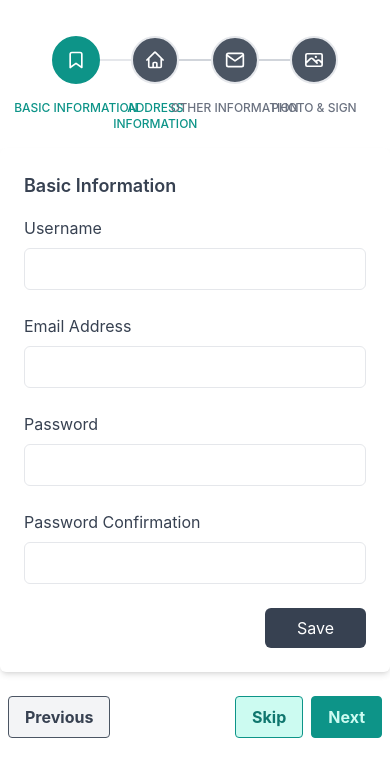
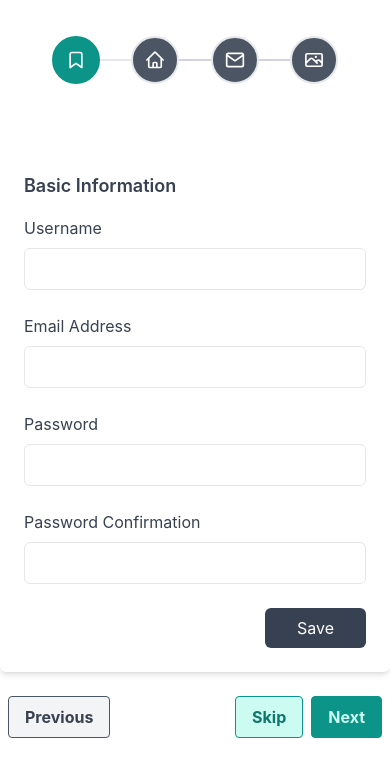
Before and after one commit to Fintex-Nepal/frontend, a React (Create React App) app: page /test in a window 390 px wide. Shown: the top 776 px of the page. Built offline with nearby package versions, Linux system fonts and the light colour scheme.

Commit message:
KYM added

```diff
--- a/src/pages/Admin/UserRegestration/KYM/KnowYourMember.jsx
+++ b/src/pages/Admin/UserRegestration/KYM/KnowYourMember.jsx
@@ -24,7 +24,7 @@ const KnowYourMember = () => {
                                     <path d="M19 21l-7-5-7 5V5a2 2 0 0 1 2-2h10a2 2 0 0 1 2 2z"></path>
                                 </svg>
                             </div>
-                            <div class="absolute top-0 -ml-10 text-center mt-16 w-32 text-xs font-medium uppercase text-teal-600">Basic Information</div>
+                            <div class="hidden sm:block absolute top-0 -ml-10 text-center mt-16 w-32 text-xs font-medium uppercase text-teal-600">Basic Information</div>
                         </div>
                         <div class={`flex-auto border-t-2 transition duration-500 ease-in-out ${activeSteps > 1 ? 'border-teal-600' : ''}`}></div>
                         <div class="flex items-center text-white relative">
@@ -34,7 +34,7 @@ const KnowYourMember = () => {
                                 </svg>
 
                             </div>
-                            <div class={`absolute top-0 -ml-10 text-center mt-16 w-32 text-xs font-medium uppercase text-teal-600 ${activeSteps > 1 ? 'border-teal-600' : ''}`}>Address Information</div>
+                            <div class="hidden sm:block absolute top-0 -ml-10 text-center mt-16 w-32 text-xs font-medium uppercase text-teal-600 ">Address Information</div>
                         </div>
                         <div class={`flex-auto border-t-2 transition duration-500 ease-in-out ${activeSteps > 2 ? 'border-teal-600' : 'border-gray-300'}`}></div>
                         <div class="flex items-center text-white relative">
@@ -44,7 +44,7 @@ const KnowYourMember = () => {
                                     <polyline points="22,6 12,13 2,6"></polyline>
                                 </svg>
                             </div>
-                            <div class="absolute top-0 -ml-10 text-center mt-16 w-32 text-xs font-medium uppercase text-gray-500">Other Information</div>
+                            <div class="hidden sm:block absolute top-0 -ml-10 text-center mt-16 w-32 text-xs font-medium uppercase text-gray-500">Other Information</div>
                         </div>
                         <div class={`flex-auto border-t-2 transition duration-500 ease-in-out  ${activeSteps > 3 ? 'border-teal-600' : 'border-gray-300'}`}></div>
                         <div class="flex items-center text-white relative">
@@ -54,7 +54,7 @@ const KnowYourMember = () => {
                                 </svg>
 
                             </div>
-                            <div class="absolute top-0 -ml-10 text-center mt-16 w-32 text-xs font-medium uppercase text-gray-500">Photo & Sign</div>
+                            <div class="hidden sm:block absolute top-0 -ml-10 text-center mt-16 w-32 text-xs font-medium uppercase text-gray-500">Photo & Sign</div>
                         </div>
                     </div>
                 </div>
```
